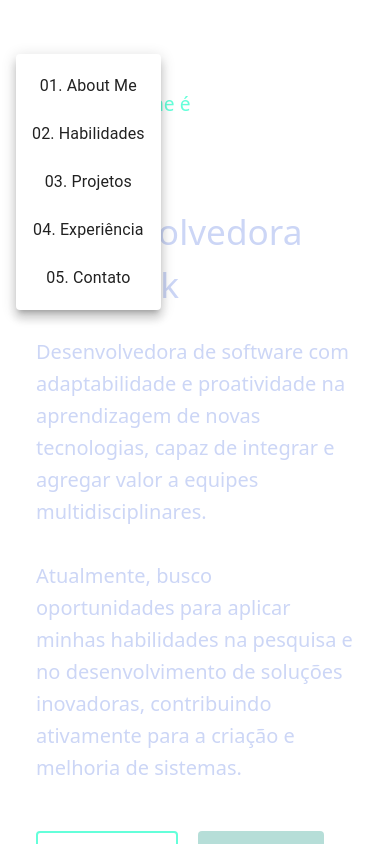
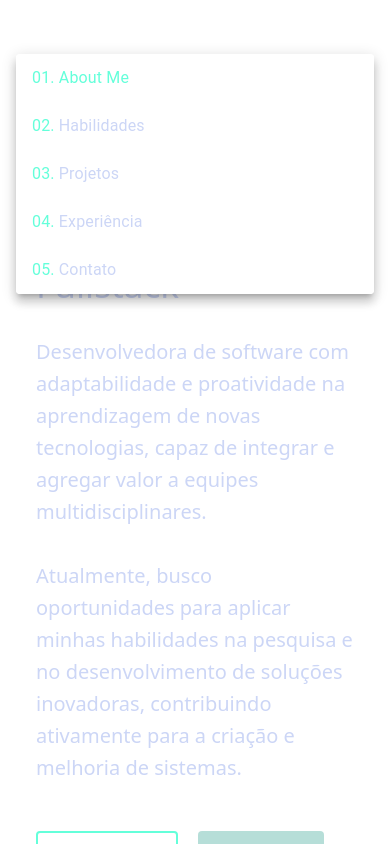
Before and after one commit to AnaLinsDev/portfolio-2026, a React (Vite) app: page / in a window 390 px wide. Both pictures are taken after a click on the button "menu". Shown: the top 844 px of the page. Built offline with nearby package versions, Linux system fonts and the light colour scheme; some icons are missing.

Commit message:
melhoria cor do menu no mobile

```diff
--- a/src/app/components/AppButton.tsx
+++ b/src/app/components/AppButton.tsx
@@ -12,6 +12,8 @@ export default function AppButton({ text, classStyle, href }: Props) {
 
   const goToPage = (href: string) => {
     const element = document.querySelector(href);
+
+    if (!element) return;
 
     if (element) {
       element.scrollIntoView({ behavior: "smooth" });
--- a/src/app/components/ResponsiveAppBar.tsx
+++ b/src/app/components/ResponsiveAppBar.tsx
@@ -65,11 +65,11 @@ function ResponsiveAppBar() {
   const goToPage = (href: string) => {
     const element = document.querySelector(href);
 
-    if (element) {
-      element.scrollIntoView({ behavior: "smooth" });
-      window.history.replaceState(null, "", href); // update URL
-      setActive(href);
-    }
+    if (!element) return;
+
+    element.scrollIntoView({ behavior: "smooth" });
+    window.history.replaceState(null, "", href);
+    setActive(href);
 
     handleCloseNavMenu();
   };
@@ -124,18 +124,29 @@ function ResponsiveAppBar() {
                 horizontal: "left",
               }}
               open={Boolean(anchorElNav)}
-              onClose={goToPage}
+              onClose={handleCloseNavMenu}
               sx={{ display: { xs: "block", md: "none" } }}
             >
               {pages.map((page) => (
-                <MenuItem key={page.href} onClick={() => goToPage(page.href)}>
+                <MenuItem
+                  className="navbar-item"
+                  key={page.href}
+                  onClick={() => goToPage(page.href)}
+                >
                   <Typography
                     sx={{
-                      textAlign: "center",
-                      width: "100%",
+                      textAlign: "left",
+                      width: "100vw",
                     }}
                   >
-                    {t(page.idx)}. {t(page.label)}
+                    <span className="highlight-default">{t(page.idx)}.</span>{" "}
+                    <span
+                      className={
+                        active === page.href ? "highlight-default" : "highlight"
+                      }
+                    >
+                      {t(page.label)}
+                    </span>
                   </Typography>
                 </MenuItem>
               ))}
--- a/src/styles/navbar.css
+++ b/src/styles/navbar.css
@@ -4,6 +4,14 @@
 
 html {
   scroll-behavior: smooth;
+}
+
+.navbar-item {
+  background-color: var(--background) !important;
+}
+
+#menu-appbar > div > ul {
+  padding: 0 !important;
 }
 
 #home,
@@ -19,7 +27,8 @@ html {
   background-color: var(--background) !important;
 }
 
-.highlight, .highlight-text {
+.highlight,
+.highlight-text {
   color: var(--gray-color) !important;
   transition: color 0.2s ease;
 }
```
